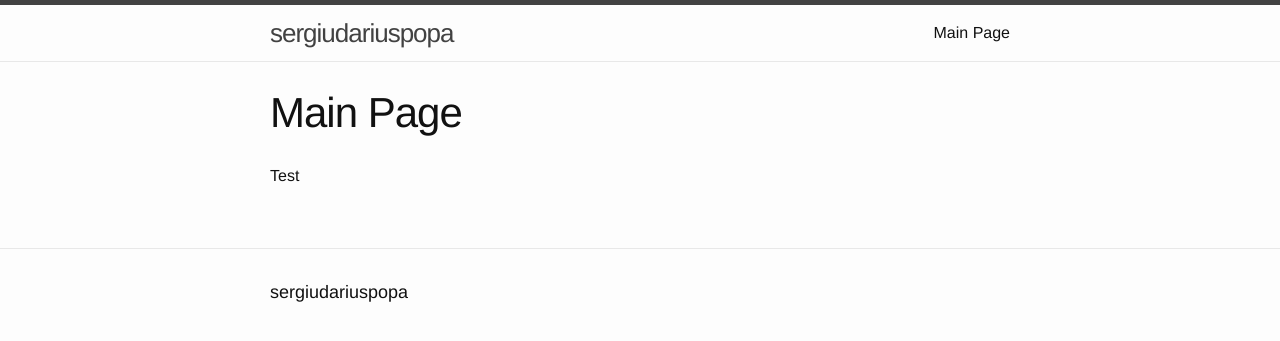
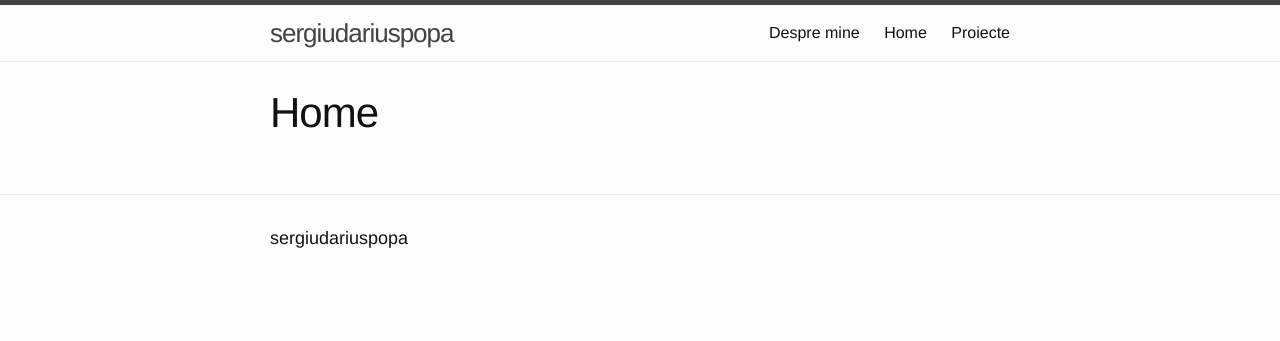
Before and after one commit to darpserj/portofoliu, a Jekyll site: the page built from main-page.markdown, in a window 1280 px wide. Shown: the top 341 px of the page. Built offline with Jekyll 4.4.1, drawn with Linux system fonts in a browser that asks for light colours.

Commit message:
Updated Despre Mine and 2 other files

```diff
--- /dev/null
+++ b/despre-mine.markdown
@@ -0,0 +1,4 @@
+---
+title: Despre mine
+date: 2022-01-29 13:03:00 Z
+---
--- a/main-page.markdown
+++ b/main-page.markdown
@@ -1,6 +1,4 @@
 ---
-title: Main Page
+title: Home
 date: 2022-01-29 06:59:00 Z
 ---
-
-Test
--- /dev/null
+++ b/proiecte.markdown
@@ -0,0 +1,4 @@
+---
+title: Proiecte
+date: 2022-01-29 13:04:00 Z
+---
```
